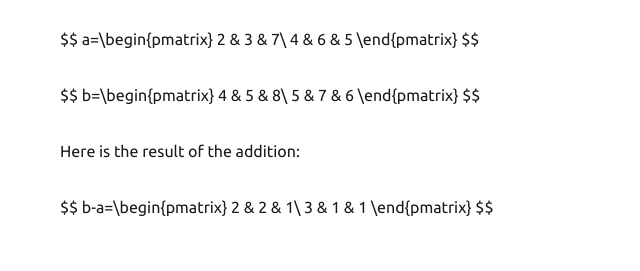
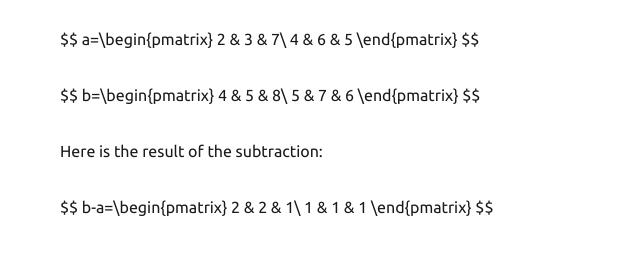
Before and after one commit to SharanSMenon/sharan-blog, a Gatsby site: page /2019-11-26-matrix-operations/ in a window 1280 px wide. Shown: the part 1522-1793 px from the top of the page, 265-905 px from the left. Built offline with nearby package versions, Linux system fonts and the light colour scheme; Gatsby itself is replaced by a stand-in of ours; some packages are replaced by stand-ins of ours; a web font is replaced by a local one.

Commit message:
Update Blog “2019-11-26-matrix-operations”

```diff
--- a/content/blog/2019-11-26-matrix-operations.md
+++ b/content/blog/2019-11-26-matrix-operations.md
@@ -78,12 +78,12 @@ b=\begin{pmatrix}
 \end{pmatrix}
 $$
 
-Here is the result of the addition:
+Here is the result of the subtraction:
 
 $$
 b-a=\begin{pmatrix}
 2 & 2 & 1\\
-3 & 1  & 1
+1 & 1  & 1
 \end{pmatrix}
 $$
 
```
